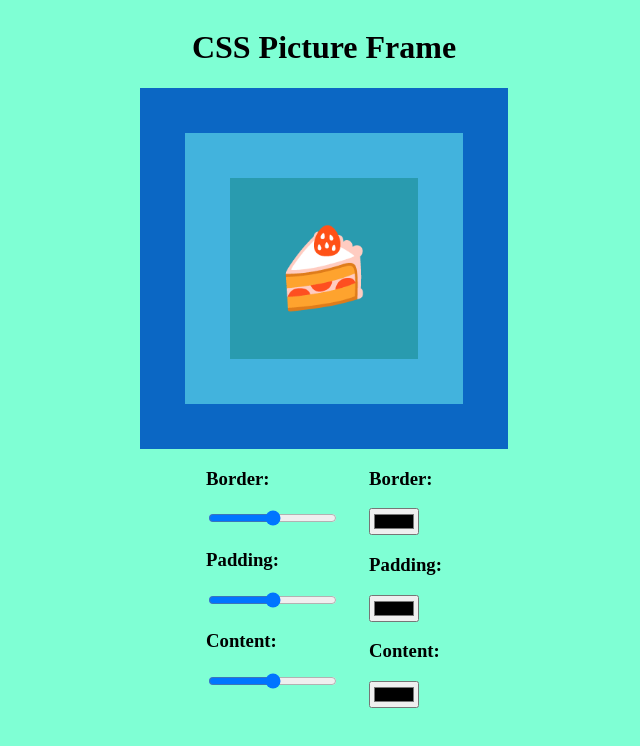
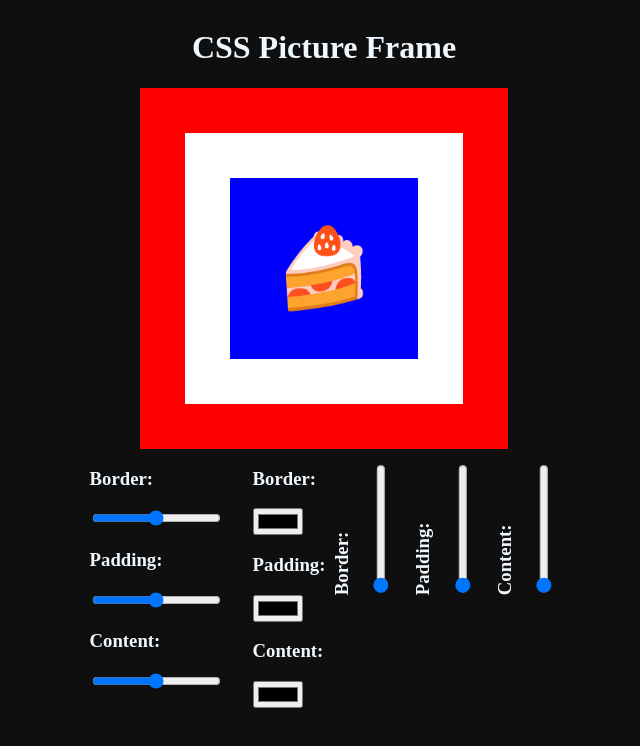
Before and after one commit to ea-cervantes/Training, a plain HTML site: page Project1/project1.html in a window 1280 px wide. Shown: the whole page, without its empty margins (316-956 px from the left). Drawn offline with Linux system fonts and the light colour scheme.

Commit message:
Project 1 update 2

```diff
--- a/Project1/project1.css
+++ b/Project1/project1.css
@@ -2,21 +2,29 @@ body {
     display:flex;
     align-items: center;
     justify-content: center;
-    background-color: aquamarine;
+    background-color: #0f0f0f;
     flex-direction: column;
+    color: aliceblue;
 }
 .border {
-    background-color: #0b67c4;
+    background-color: #f00;
     padding: 45px;
+    border-radius: 0px;
 }
 .padding {
-    background-color: #42b3dd;
+    background-color: #fff;
     padding: 45px;
+    border-radius: 0px;;
 }
 .content {
-    background-color: #299baf;
+    background-color: #00f;
     padding: 45px;
     font-size: 78px;
+    border-radius: 0px;
+}
+#radius {
+    transform: rotate(270deg);
+    padding-left:100px;
 }
 #inputs {
     display: flex;
--- a/Project1/project1.html
+++ b/Project1/project1.html
@@ -34,6 +34,14 @@
             <h3>Content: </h3>
             <input type="color" name="" id="content-color" min="10" max="100">
         </div>
+        <div id="radius">
+            <h3>Border: </h3>
+            <input type="range" orient="vertical" name="" id="border-radius" min="0" max="500" step="1" value="2">
+            <h3>Padding: </h3>
+            <input type="range" orient="vertical" name="" id="padding-radius" min="0" max="500" step="1" value="2">
+            <h3>Content: </h3>
+            <input type="range" orient="vertical" name="" id="content-radius" min="0" max="500" step="1" value="2">
+        </div>
     </div>
     <script src="project1.js"></script>
 </body>
--- a/Project1/project1.js
+++ b/Project1/project1.js
@@ -6,9 +6,14 @@ let borderColor = document.getElementById("border-color")
 let paddingColor = document.getElementById("padding-color")
 let contentColor = document.getElementById("content-color")
 
+let borderRadius = document.getElementById("border-radius")
+let paddingRadius = document.getElementById("padding-radius")
+let contentRadius = document.getElementById("content-radius")
+
 let borderBox = document.querySelector(".border")
 let paddingBox = document.querySelector(".padding")
 let contentBox = document.querySelector(".content")
+
 
 borderRange.addEventListener("change",function(){
     borderBox.style.padding = borderRange.value + "px"
@@ -20,6 +25,7 @@ contentRange.addEventListener("change",function(){
     contentBox.style.padding = contentRange.value + "px"
 })
 
+
 borderColor.addEventListener("change",function(){
     borderBox.style.backgroundColor = borderColor.value
 })
@@ -29,3 +35,13 @@ paddingColor.addEventListener("change",function(){
 contentColor.addEventListener("change",function(){
     contentBox.style.backgroundColor = contentColor.value
 })
+
+borderRadius.addEventListener("change",function(){
+    borderBox.style.borderRadius = borderRadius.value + "px"
+})
+paddingRadius.addEventListener("change",function(){
+    paddingBox.style.borderRadius = paddingRadius.value + "px"
+})
+contentRadius.addEventListener("change",function(){
+    contentBox.style.borderRadius = contentRadius.value + "px"
+})
```
